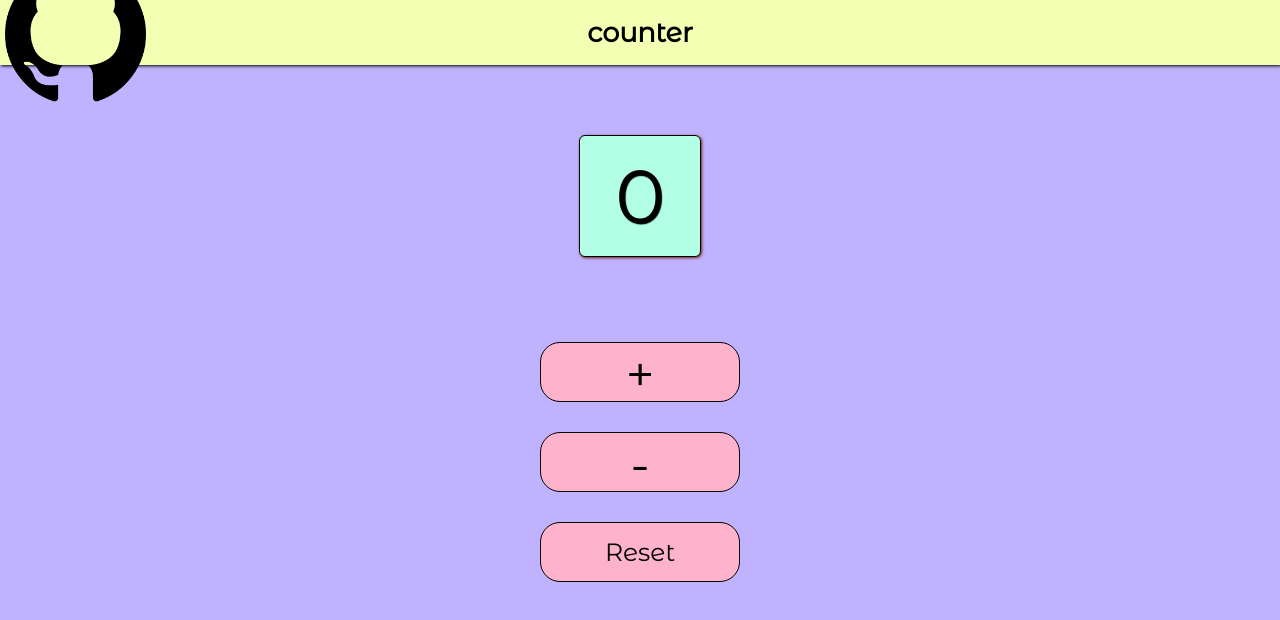
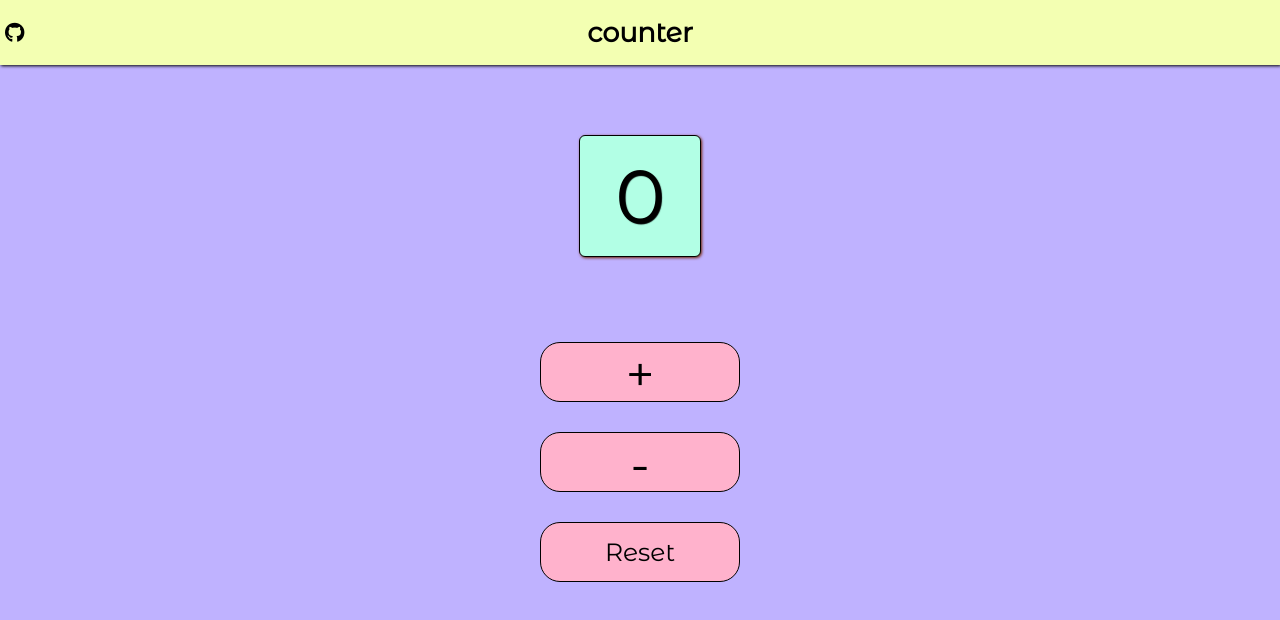
Before and after one commit to Midhun777/counter, a plain HTML site: page index.html in a window 1280 px wide. Drawn offline with Linux system fonts and the light colour scheme.

Commit message:
update index.html

```diff
--- a/index.html
+++ b/index.html
@@ -8,6 +8,7 @@
 	<link rel="preconnect" href="https://fonts.googleapis.com">
 	<link rel="preconnect" href="https://fonts.gstatic.com" crossorigin>
 	<link href="https://fonts.googleapis.com/css2?family=Exo+2:ital,wght@0,400;1,600&family=Montserrat+Alternates&display=swap" rel="stylesheet">
+	<script src="https://kit.fontawesome.com/0be4e24505.js" crossorigin="anonymous"></script>
 	<link rel="stylesheet" href="style.css">
 	<title>Counter</title>
 </head>
@@ -15,9 +16,8 @@
 <body>
 
 	<nav>
-		<img src="/github-logo.png" alt="githublogo" class="logo" width="11%">
 		<span class="logo">
-			</svg>
+			<i class="fa-brands fa-github"></i>
 		</span>
 		<span class="head-text">counter</span>
 	</nav>
```
